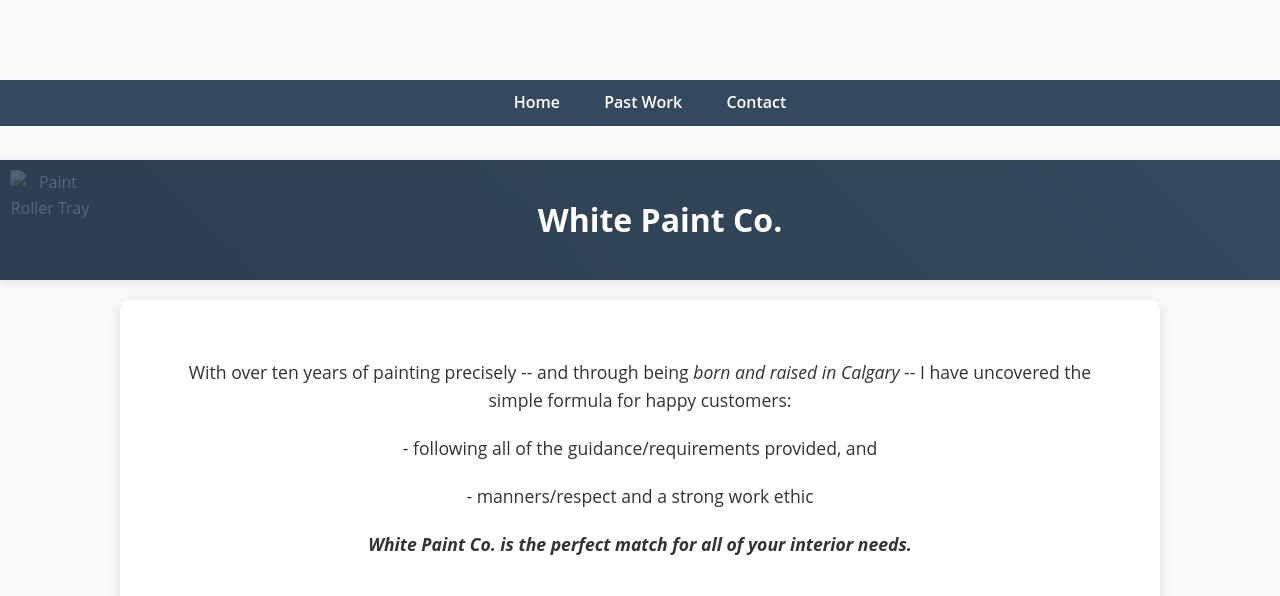
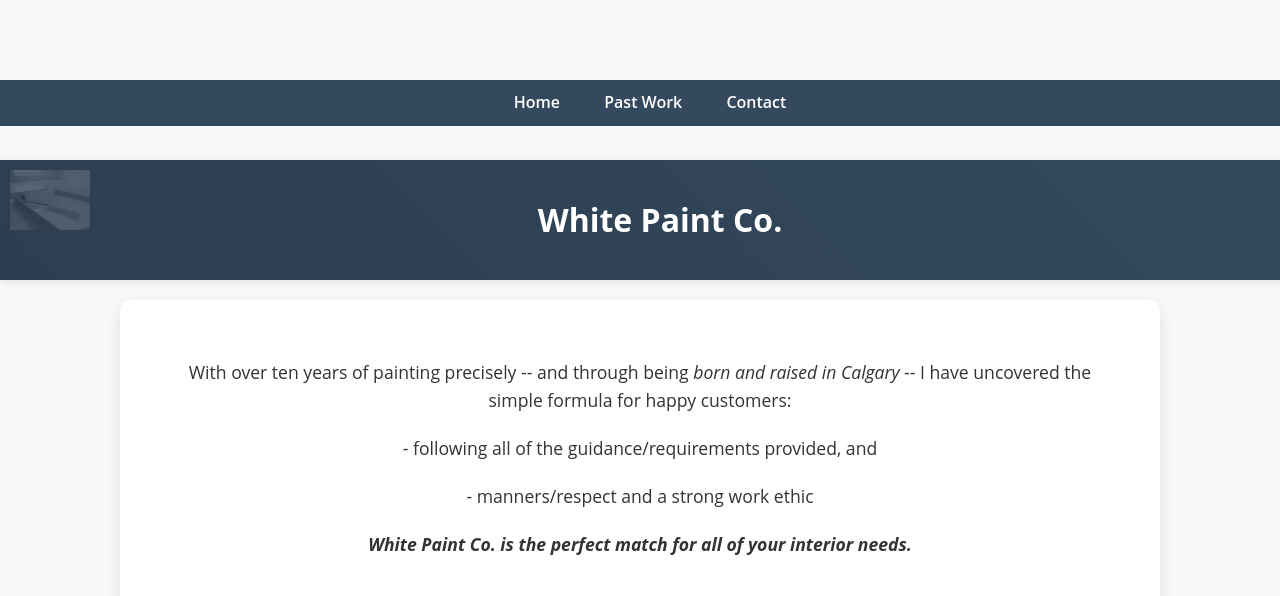
Before and after one commit to jbrkovic/white-paint-co, a plain HTML site: page index.html in a window 1280 px wide. Shown: the top 596 px of the page. Drawn offline with Linux system fonts and the light colour scheme.

Commit message:
Update index.html

```diff
--- a/index.html
+++ b/index.html
@@ -105,7 +105,7 @@
 <body>
     <header>
         <div class="header-graphic">
-            <img src="images/paint-roller-tray.jpg" alt="Paint Roller Tray">
+            <img src="paint-roller-tray.jpg">
         </div>
         <h1>White Paint Co.</h1>
     </header>
```
